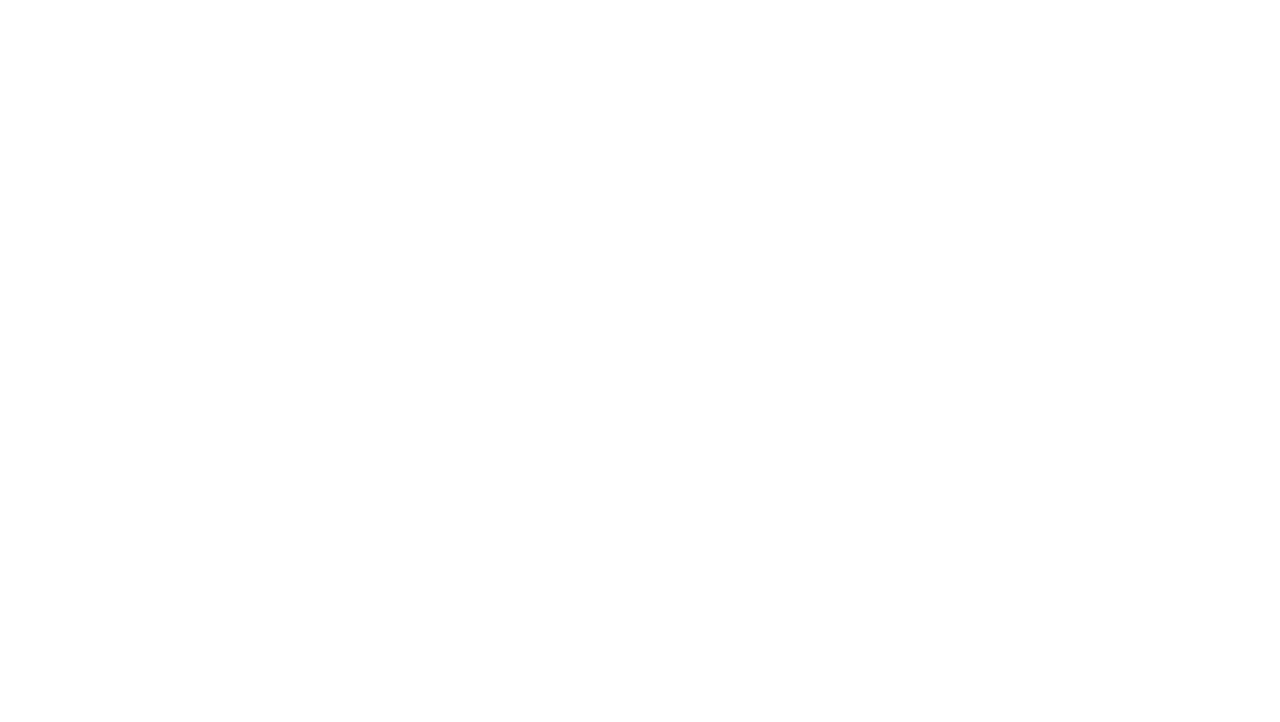
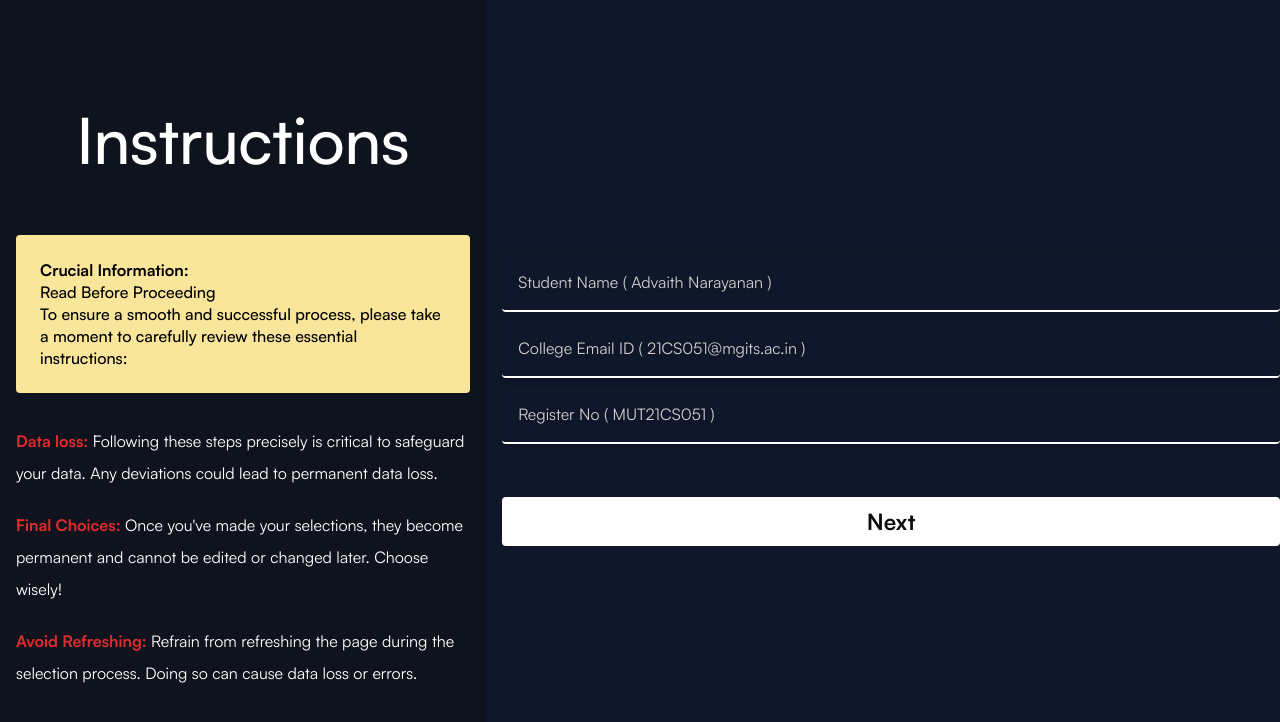
Before and after one commit to Cloud-Tech-Team/open-elective, a React (Vite) app: page / in a window 1280 px wide. Before the commit this address had no page. Shown: the top 722 px of the page. Built offline with nearby package versions, Linux system fonts and the light colour scheme.

Commit message:
re added login

```diff
--- a/src/App.tsx
+++ b/src/App.tsx
@@ -2,7 +2,7 @@ import { BrowserRouter, Routes, Route } from "react-router-dom";
 
 import Home from "./pages/Home/Home.tsx";
 import Thankyou from "./pages/ThankYou/Thankyou";
-// import Login from "./pages/Login/Login";
+import Login from "./pages/Login/Login";
 
 
 
@@ -11,7 +11,7 @@ function App() {
     <>
       <BrowserRouter>
         <Routes>
-          {/* <Route path="/" element={ <Login/> } /> */}
+          <Route path="/" element={ <Login/> } />
           <Route path="/home" element={<Home />} />
           <Route path="/Registered" element={<Thankyou />} />
         </Routes>
--- /dev/null
+++ b/src/pages/Login/Form.tsx
@@ -0,0 +1,91 @@
+import { useState } from "react";
+import { useNavigate } from "react-router-dom";
+import { User } from "@/types/User";
+
+function Form() {
+  const navigate = useNavigate();
+  const [user, setUser] = useState<User>({
+    name: "",
+    email: "",
+    registerId: "",
+    department: "",
+    optedCourses: null,
+  });
+
+  const handleInputChange = (e: React.ChangeEvent<HTMLInputElement>) => {
+    const { name, value } = e.target;
+    setUser((prevUser) => ({
+      ...prevUser,
+      [name]: value,
+    }));
+  };
+
+  return (
+    <form
+      className="flex flex-col gap-2 w-[80%]"
+      onSubmit={(e) => {
+        e.preventDefault();
+        const emailRegex = /^\d\d\w\w\d\d\d@mgits\.ac\.in$/;
+        if (!emailRegex.test(user.email)) {
+          alert("Please enter a valid college email id");
+          return;
+        }
+        user.department = user.email?.slice(2, 4).toUpperCase() ?? "";
+        fetch(`${import.meta.env.VITE_URL}/register`, {
+          method: "POST",
+          headers: {
+            "Content-Type": "application/json",
+          },
+          body: JSON.stringify({
+            name: user.name,
+            email: user.email,
+            registerId: user.registerId,
+            department: user.department,
+            optedCourses: null,
+          }),
+        }).then((response) => {
+          if (response.status === 412){
+            alert("User already registered");
+            return;
+          }
+          localStorage.setItem("userInfo", JSON.stringify(user));
+          setUser({ name: "", email: "", registerId: "",department:"", optedCourses: null});
+          navigate("/home");
+        })
+      }}
+    >
+      <input
+        type="text"
+        name="name" // Add name attribute
+        required
+        placeholder="Student Name ( Advaith Narayanan )"
+        value={user.name}
+        onChange={handleInputChange} // Bind onChange
+        className="cubic-1 drop-shadow input p-2 bg-transparent border-b-2 border-white text-white hover:placeholder:text-dark-offset rounded placeholder:text-white/80"
+      />
+      <input
+        type="email"
+        name="email" // Add name attribute
+        required
+        placeholder="College Email ID ( 21CS051@mgits.ac.in )"
+        value={user.email}
+        onChange={handleInputChange} // Bind onChange
+        className="cubic-1 drop-shadow input p-2 bg-transparent border-b-2 border-white text-white hover:placeholder:text-dark-offset rounded placeholder:text-white/80"
+      />
+      <input
+        type="text"
+        name="registerId" // Add name attribute
+        required
+        placeholder="Register No ( MUT21CS051 )"
+        value={user.registerId}
+        onChange={handleInputChange} // Bind onChange
+        className="cubic-1 drop-shadow input p-2 bg-transparent border-b-2 border-white text-white hover:placeholder:text-dark-offset rounded placeholder:text-white/80"
+      />
+      <button className="p-2 font-bold text-[1.4rem] bg-white rounded text-dark-offset mt-[2em]">
+        Next
+      </button>
+    </form>
+  );
+}
+
+export default Form;
--- /dev/null
+++ b/src/pages/Login/Instructions.tsx
@@ -0,0 +1,22 @@
+const Instructions = () => {
+    return (
+        <div className='md:w-[50%] w-[100%] h-[80vh] md:h-screen  bg-dark-offset/40  flex round flex-col justify-center items-center'>
+            <h1 className='text-[4rem] font-medium'>Instructions</h1>
+
+            <div className=' relative px-4 md:px-[1em] md:leading-loose'>
+                <div className='bg-[#f9e69a] text-black leading-snug rounded font-medium px-[1.5em] py-[1.5em] mt-[3em] mb-3 '>
+                    <h3> <i className="ri-file-warning-fill"></i> <b>Crucial Information:</b></h3>
+                    <p>Read Before Proceeding</p>
+                    <p>To ensure a smooth and successful process, please take a moment to carefully review these essential instructions:</p>
+                </div>
+                <ul className='flex flex-col justify-between gap-5 py-5'>
+                    <li><b className='important'>Data loss: </b> Following these steps precisely is critical to safeguard your data. Any deviations could lead to permanent data loss.</li>
+                    <li><b className='important'>Final Choices: </b>Once you've made your selections, they become permanent and cannot be edited or changed later. Choose wisely!</li>
+                    <li> <b className='important'>Avoid Refreshing: </b> Refrain from refreshing the page during the selection process. Doing so can cause data loss or errors.</li>
+                </ul>
+            </div>
+        </div>
+    )
+}
+
+export default Instructions
--- /dev/null
+++ b/src/pages/Login/Login.tsx
@@ -0,0 +1,15 @@
+import Instructions from "./Instructions";
+import Form from "./Form";
+
+const Login = () => {
+  return (
+    <>
+      <div className=" w-[100%] min-h-screen md:h-screen  md:py-[1em bg-slate-900  backdrop:blur-[15px] relative flex gap-[1em] justify-center items-center text-white flex-col md:flex-row">
+        <Instructions />
+        <Form />
+      </div>
+    </>
+  );
+};
+
+export default Login;
```
